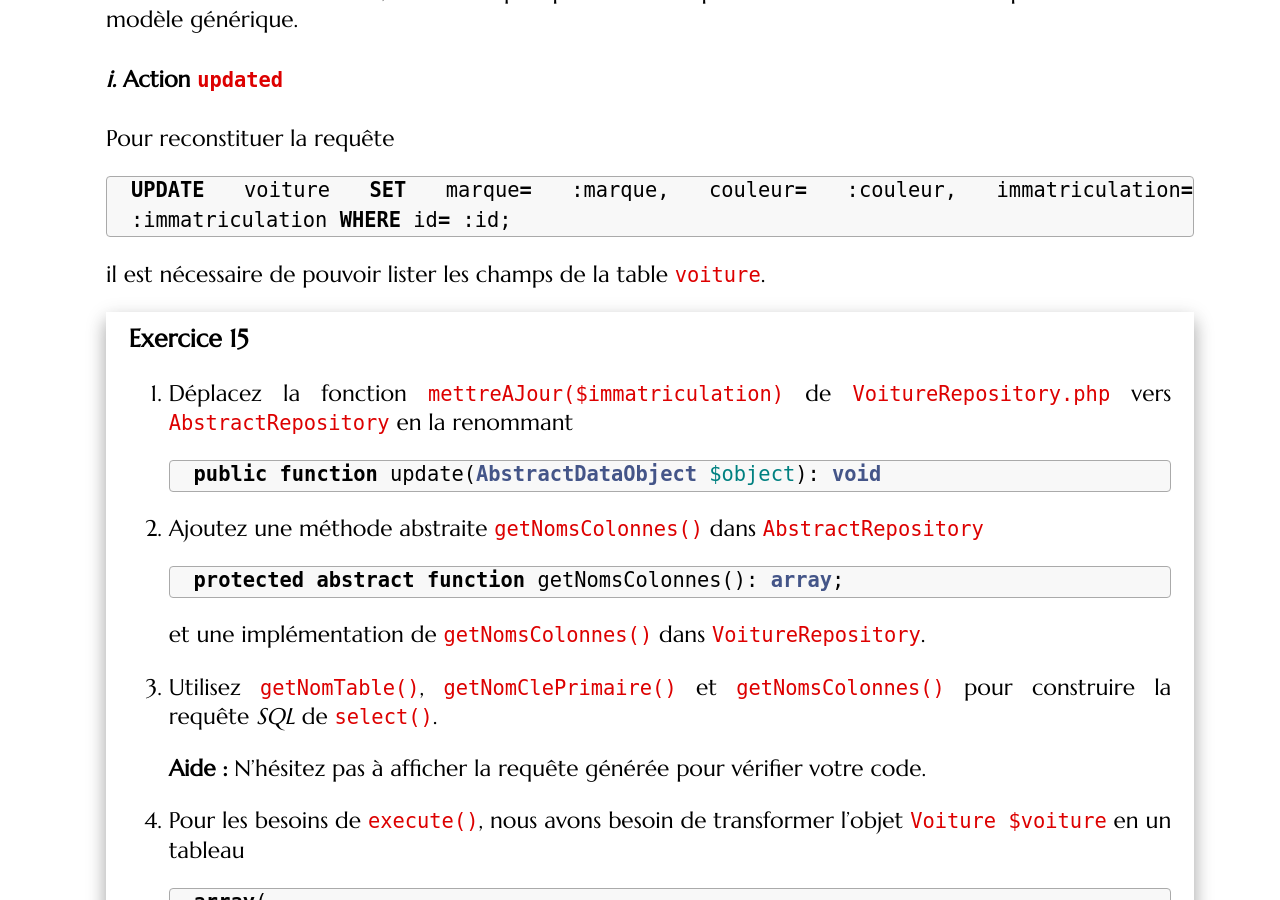
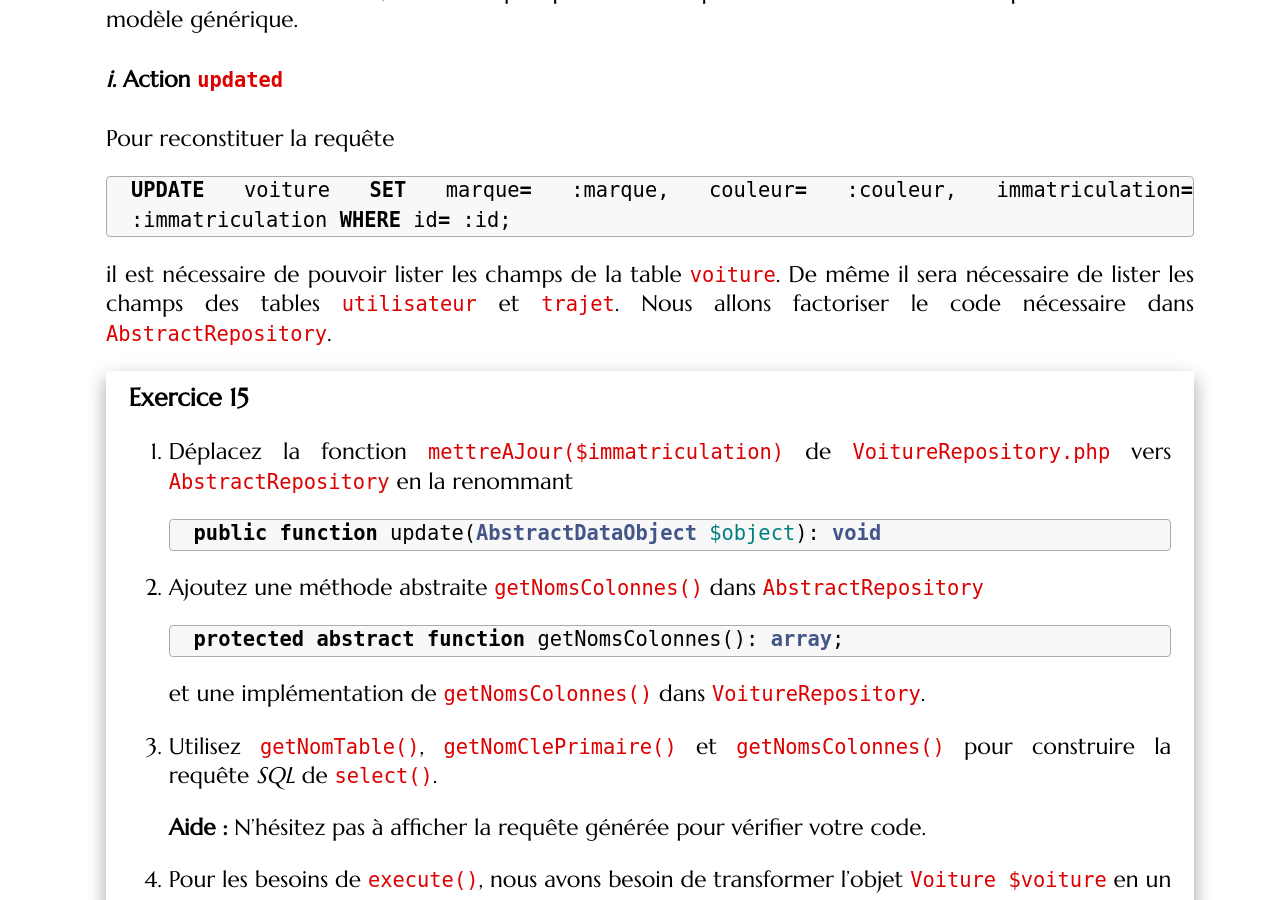
Before and after one commit to romainlebreton/R3.01-DeveloppementWeb, a Jekyll site: the page built from tutorials/tutorial6.md, in a window 1280 px wide and 900 px high, scrolled down 14848 px. Built offline with Jekyll 4.4.1, drawn with Linux system fonts in a browser that asks for light colours; some web fonts are replaced.

Commit message:
précision created et updated

````diff
--- a/tutorials/tutorial6.md
+++ b/tutorials/tutorial6.md
@@ -660,7 +660,8 @@ Pour reconstituer la requête
 ```sql
 UPDATE voiture SET marque= :marque, couleur= :couleur, immatriculation= :immatriculation WHERE id= :id;
 ```
-il est nécessaire de pouvoir lister les champs de la table `voiture`.
+il est nécessaire de pouvoir lister les champs de la table `voiture`. De même il sera nécessaire de lister
+les champs des tables `utilisateur` et `trajet`. Nous allons factoriser le code nécessaire dans `AbstractRepository`.
 
 <div class="exercise">
 
````
